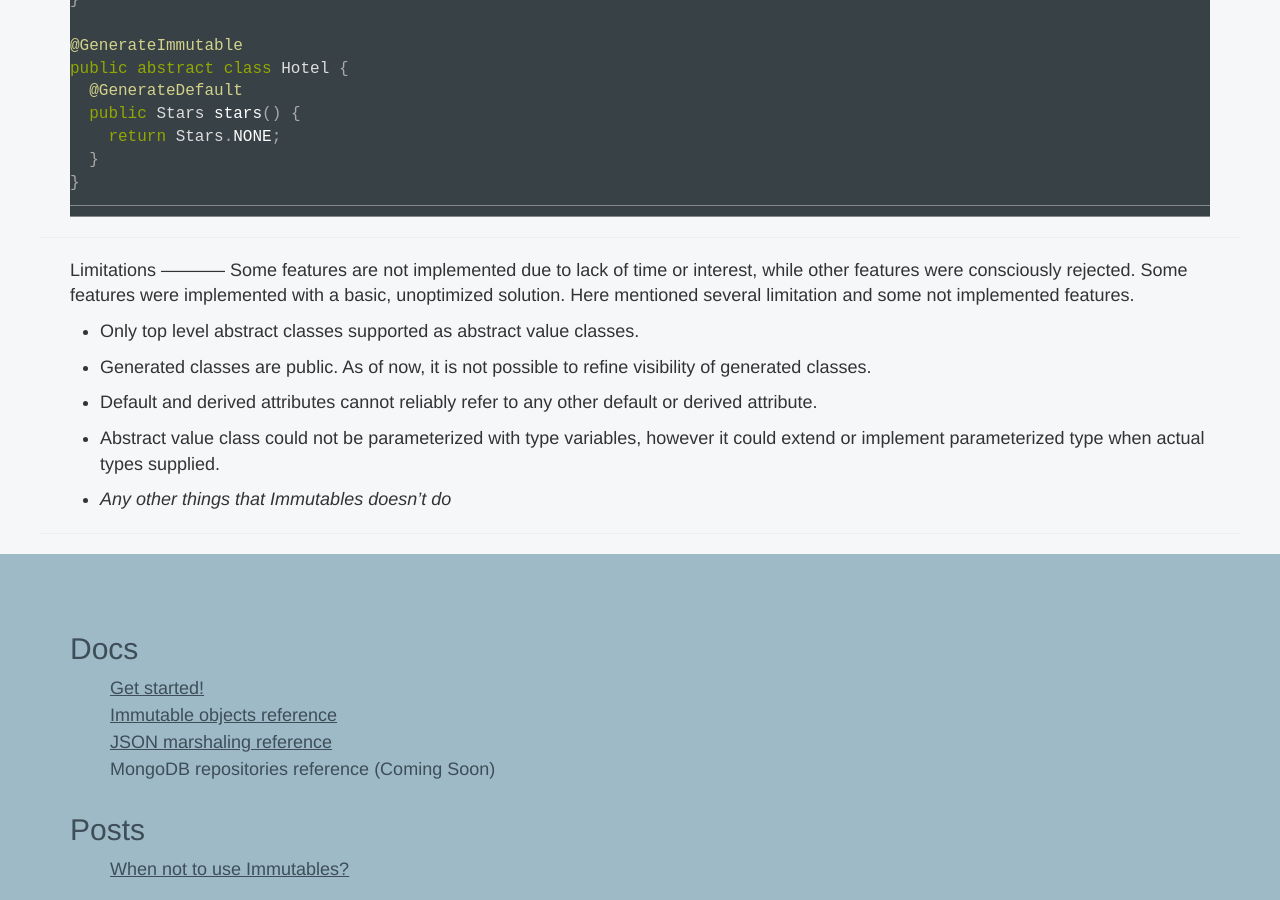
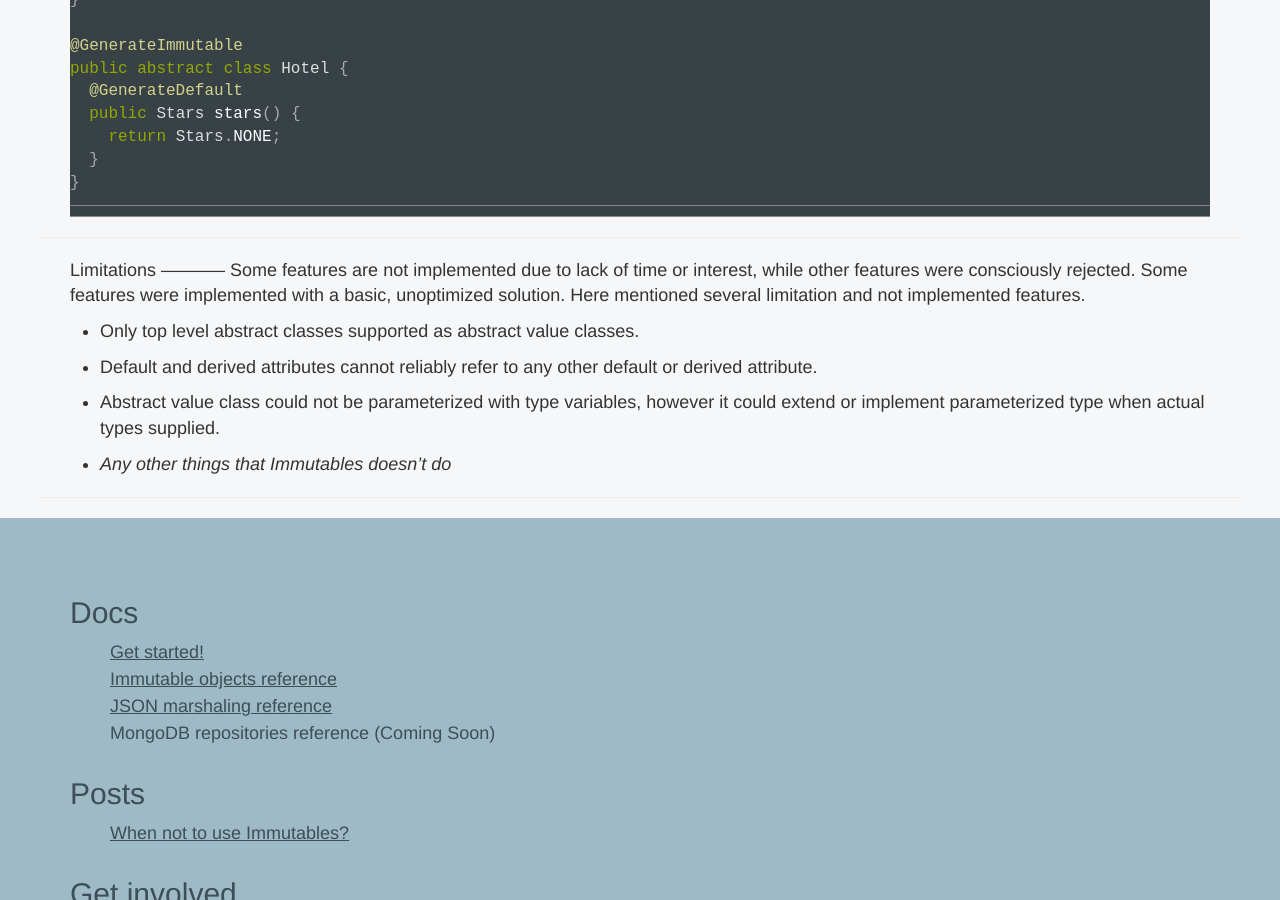
Before and after one commit to immutables/immutables.github.io, a Jekyll site: the page built from immutable.md, in a window 1280 px wide and 900 px high, scrolled down 13722 px. Built offline with Jekyll 4.4.1, drawn with Linux system fonts in a browser that asks for light colours; nearby versions of some CDN libraries; Markdown is read by kramdown in place of the engine named in the settings; comment, search, counter and statistics services are not loaded; some of the changed text lies outside the part shown.

Commit message:
removed note about access visibility limitation, no longer valid after closing #7

````diff
--- a/immutable.md
+++ b/immutable.md
@@ -73,7 +73,7 @@ are non-`abstract` methods that have body that computes value,
 thus such accessors require special annotation to distinguish from regular method.
 
 ### Immutable implementation class
-[Generated](/generated.html) `public final class` that extends manually-written [abstract value class](#abstract-value)
+[Generated](/generated.html) `final` `class` that extends manually-written [abstract value class](#abstract-value)
 and implements all declared accessor methods as well as supporting fields, methods, constructors and builder class.
 Immutable implementation class implements abstract attribute accessors
 for scalar primitive and object reference types, special support provided for [collection attributes](#collection)
@@ -644,7 +644,7 @@ String value = name.toString();
 
 ### Null-Object pattern in attribute values
 As an alternative to using `Optional<T>` attributes — [null-object pattern](http://en.wikipedia.org/wiki/Null_Object_pattern) could be used.
-This requires nothing special from _Immutables_, just use [default attributes](#default-attributes)
+This requires nothing special from _Immutables_, just use [default attributes](#default-attribute)
 
 ```java
 public enum Stars {
@@ -666,11 +666,9 @@ Limitations
 Some features are not implemented due to lack of time or interest,
 while other features were consciously rejected.
 Some features were implemented with a basic, unoptimized solution.
-Here mentioned several limitation and some not implemented features.
+Here mentioned several limitation and not implemented features.
 
 - Only top level abstract classes supported as abstract value classes.
-
-- Generated classes are public. As of now, it is not possible to refine visibility of generated classes.
 
 - Default and derived attributes cannot reliably refer to any other default or derived attribute.
 
````
Also changed, not shown: json.md (+1 -0 lines).
